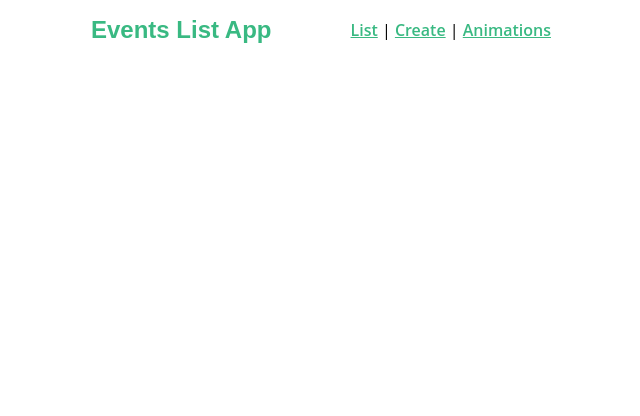
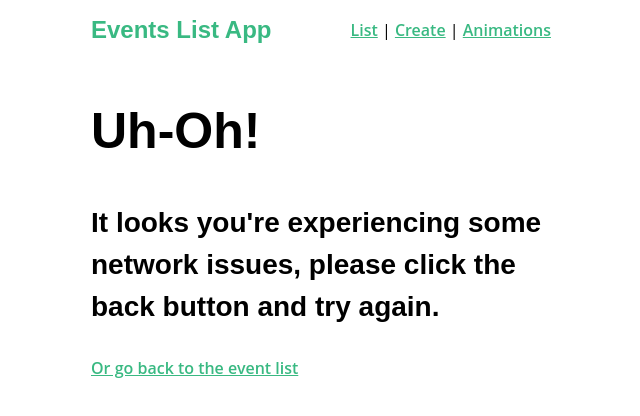
Before and after one commit to xwafflecakex/event-Vue-showcase, a Vue app: page /network-issue in a window 1280 px wide. Shown: the top 416 px of the page, without its empty margins (319-959 px from the left). Built offline with nearby package versions, Linux system fonts and the light colour scheme.

Commit message:
Added 404 and network error pages

```diff
--- a/src/router/index.js
+++ b/src/router/index.js
@@ -2,7 +2,6 @@ import Vue from 'vue'
 import VueRouter from 'vue-router'
 import EventList from '../views/EventList.vue'
 import User from '../views/User.vue'
-import AnimationTest from '../views/AnimationTest.vue'
 import Nprogress from 'nprogress'
 import store from '@/store/index.js'
 
@@ -30,6 +29,15 @@ const routes = [
       store.dispatch('event/fetchEvent', routeTo.params.id).then((event) => {
         routeTo.params.event = event
         next()
+      }).catch(error => {
+        if (error.response && error.response.status == 404) {
+          next({
+            name: '404',
+            params: { resource: 'event' }
+          })
+        } else {
+          next({ name: 'network-issue' })
+        }
       })
     },
   },
@@ -50,6 +58,31 @@ const routes = [
     name: 'animation',
     component: () => import('../views/AnimationTest.vue'),
   },
+  {
+    path: '/404',
+    name: '404',
+    props: true,
+    component: () => import('../views/404NotFound.vue'),
+  },
+  {
+    path: '/network-issue',
+    name: 'network-issue',
+    component: () => import('../views/NetworkIssue.vue'),
+
+  },
+
+  // catch-all route
+  {
+    path: '*',
+    redirect: {
+      name: '404',
+      params: {
+        resource: 'page'
+      }
+    }
+  },
+
+
 ]
 
 const router = new VueRouter({
--- a/src/services/EventService.js
+++ b/src/services/EventService.js
@@ -8,7 +8,9 @@ const apiClient = axios.create({
   headers: {
     Accept: 'application/json',
     'Content-Type': 'application/json'
-  }
+  },
+  //throw error if API call is longer then 10 seconds
+  timeout: 10000
 })
 
 /***
--- a/src/store/modules/event.js
+++ b/src/store/modules/event.js
@@ -69,7 +69,10 @@ export const actions = {
                })
      },
      // fetching individual event
-     fetchEvent({ commit, getters, dispatch }, id) {
+     fetchEvent({ commit, getters, state }, id) {
+          if (id == state.event.id) {
+               return state.event
+          }
           let event = getters.getEventById(id) // find specific event
           if (event) {
                commit('SET_EVENT', event) // commit mutation if found, else do api call.
@@ -81,6 +84,8 @@ export const actions = {
                          commit('SET_EVENT', response.data)
                          return response.data // action return
                     })
+               // getting rid of the catch so the router can handle it instead.
+               /*
                .catch((error) => {
                     const notification = {
                          type: 'error',
@@ -88,6 +93,7 @@ export const actions = {
                     }
                     dispatch('notification/add', notification, { root: true }) // root true is for the dispatcher to route to the correct module, will error without.
                });
+               */
           }
      }
 }
--- /dev/null
+++ b/src/views/404NotFound.vue
@@ -0,0 +1,26 @@
+<template>
+  <div>
+    <h1>Oops!</h1>
+    <h3>The
+          <template v-if="resource">
+            {{ resource }}
+          </template>
+           page you're looking for is not here.
+        </h3>
+    <router-link :to="{ name: 'EventList' }">Back to the home page</router-link>
+  </div>
+</template>
+
+<script>
+export default {
+  props: {
+    resource: {
+      type: String,
+      required: true
+    }
+  }
+};
+</script>
+
+<style lang="scss" scoped>
+</style>
--- /dev/null
+++ b/src/views/NetworkIssue.vue
@@ -0,0 +1,14 @@
+<template>
+  <div>
+    <h1>Uh-Oh!</h1>
+    <h3>It looks you're experiencing some network issues, please click the back button and try again.</h3>
+    <router-link :to="{ name: 'EventList' }">Or go back to the event list</router-link>
+  </div>
+</template>
+
+<script>
+export default {};
+</script>
+
+<style lang="scss" scoped>
+</style>
```
Lines whose indentation alone changed are shown as unchanged.
